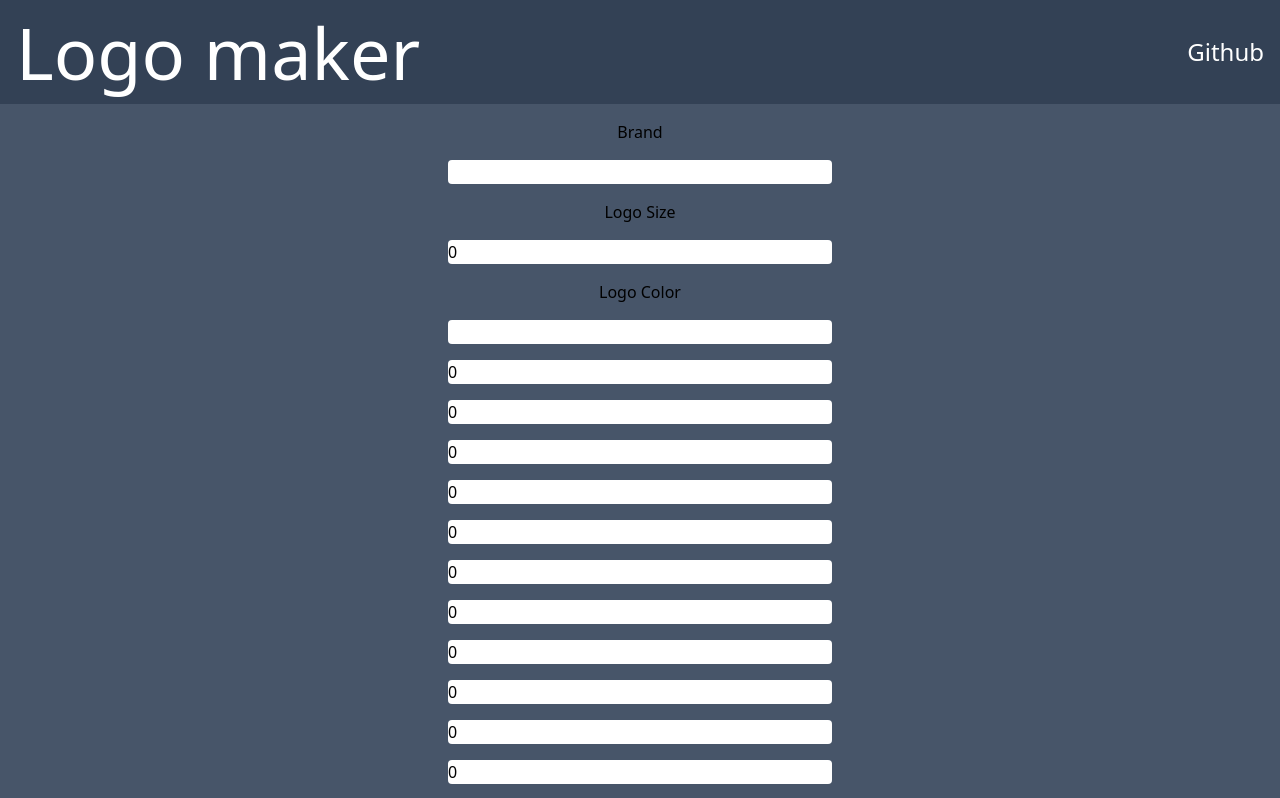
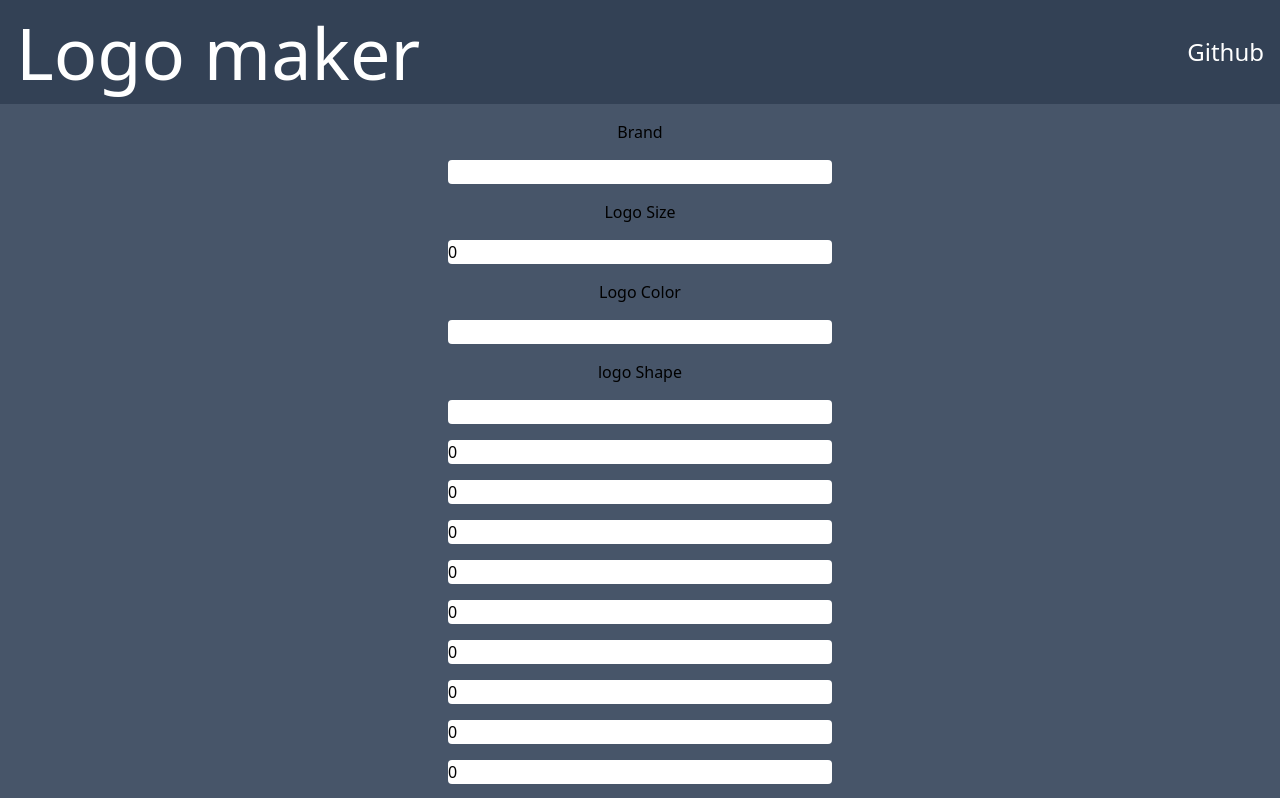
Before and after one commit to ChrisForti/react-logo-maker, a React (Vite) app: page / in a window 1280 px wide. Shown: the top 798 px of the page. Built offline with nearby package versions, Linux system fonts and the light colour scheme.

Commit message:
Set logo shape field.

```diff
--- a/src/App.tsx
+++ b/src/App.tsx
@@ -6,7 +6,7 @@ function App() {
   const [brand, setBrand] = useState(""); // create the state
   const [logoSize, setLogoSize] = useState(0);
   const [logoColor, setLogoColor] = useState("");
-  const [logoShape, setLogoShape] = useState(0);
+  const [logoShape, setLogoShape] = useState("");
   const [logoText, setLogoText] = useState(0);
   const [logoStyle, setLogoStyle] = useState(0);
   const [backgroundColor, setBackgroundColor] = useState(0);
@@ -41,13 +41,10 @@ function App() {
         value={logoColor}
         setValue={setLogoColor}
       />
-      <input // TODO replace the rest of the inputs
-        type="text"
+      <StringInput
+        label="logo Shape"
         value={logoShape}
-        onChange={(event) => {
-          setLogoShape(Number(event.target.value));
-        }}
-        className="mx-auto w-96 rounded"
+        setValue={setLogoShape}
       />
       <input
         type="text"
```
